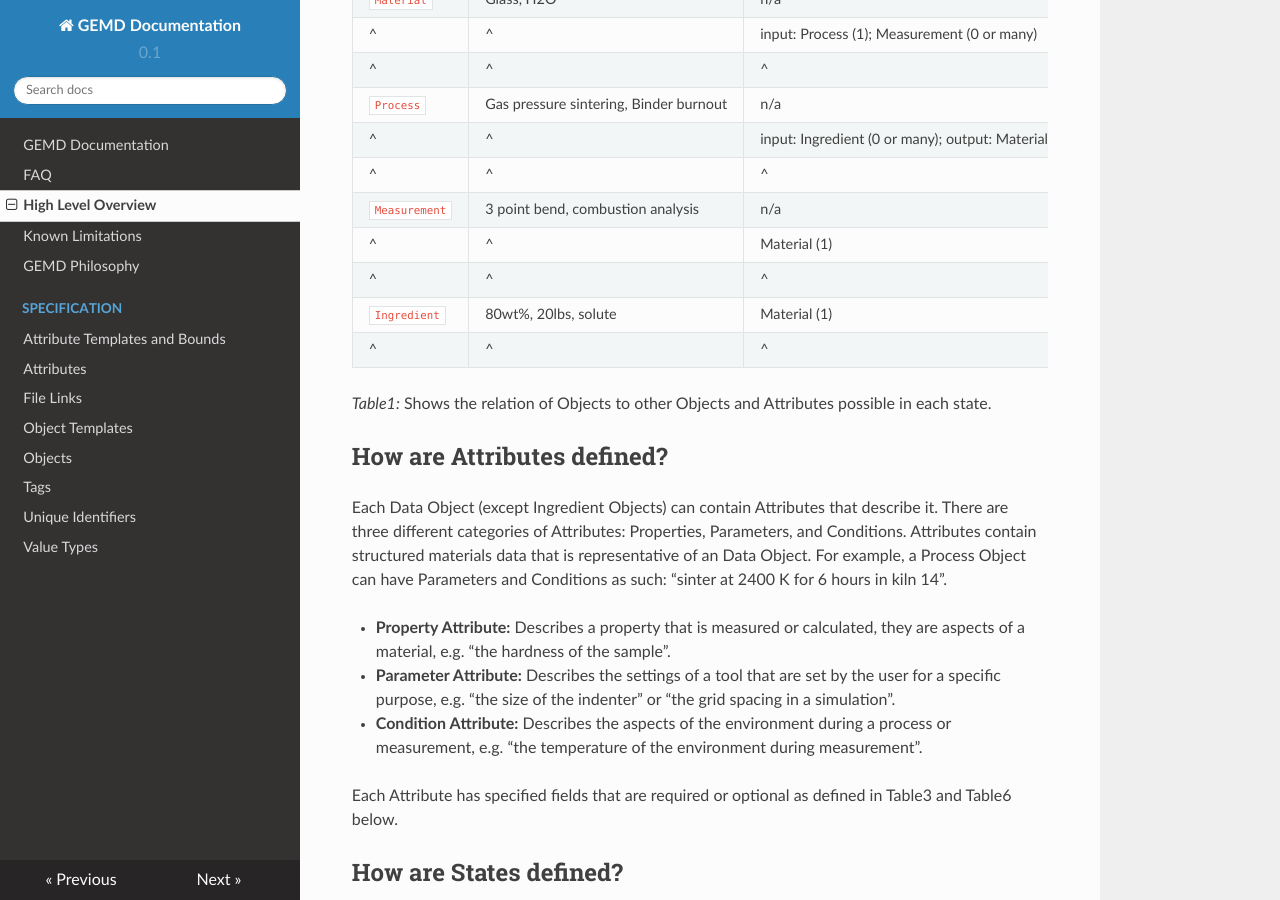
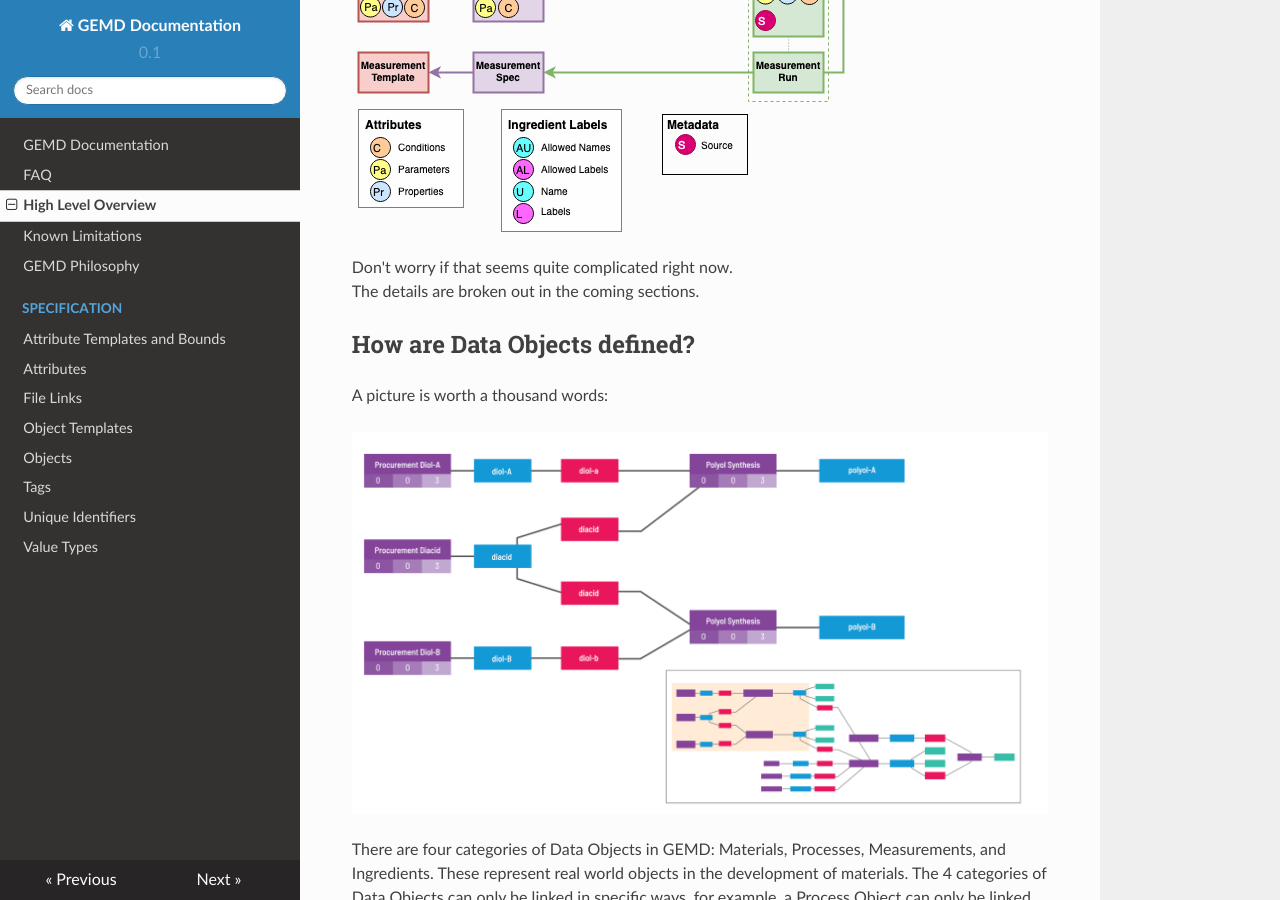
Before and after one commit to CitrineInformatics/gemd-docs, an MkDocs documentation site: the page built from docs/high-level-overview.md, in a window 1280 px wide and 900 px high, scrolled down 1047 px. Built offline with MkDocs 1.6.1, drawn with Linux system fonts in a browser that asks for light colours; nearby versions of some CDN libraries.

Commit message:
Added images to high-level discussions

```diff
--- a/docs/high-level-overview.md
+++ b/docs/high-level-overview.md
@@ -14,8 +14,15 @@ Conversely, there are many new ideas that exist in GEMD that are not captured by
 * Specified vs actual values
 * Ingredient information of input materials of a process
 
+![Object connectivity](img/GEMD-Object-Graph.png)
+
+Don't worry if that seems quite complicated right now.
+The details are broken out in the coming sections.
 
 ## How are Data Objects defined?
+A picture is worth a thousand words:
+
+![Material Graph](img/FORMULATIONS_ILLS_2.png)
 
 There are four categories of Data Objects in GEMD: Materials, Processes, Measurements, and Ingredients.
 These represent real world objects in the development of materials.
```
Also changed, not shown: docs/README.md (+2 -0 lines), docs/img/FORMULATIONS_ILLS_2.png (added), docs/img/GEMD-Object-Graph.png (added).
